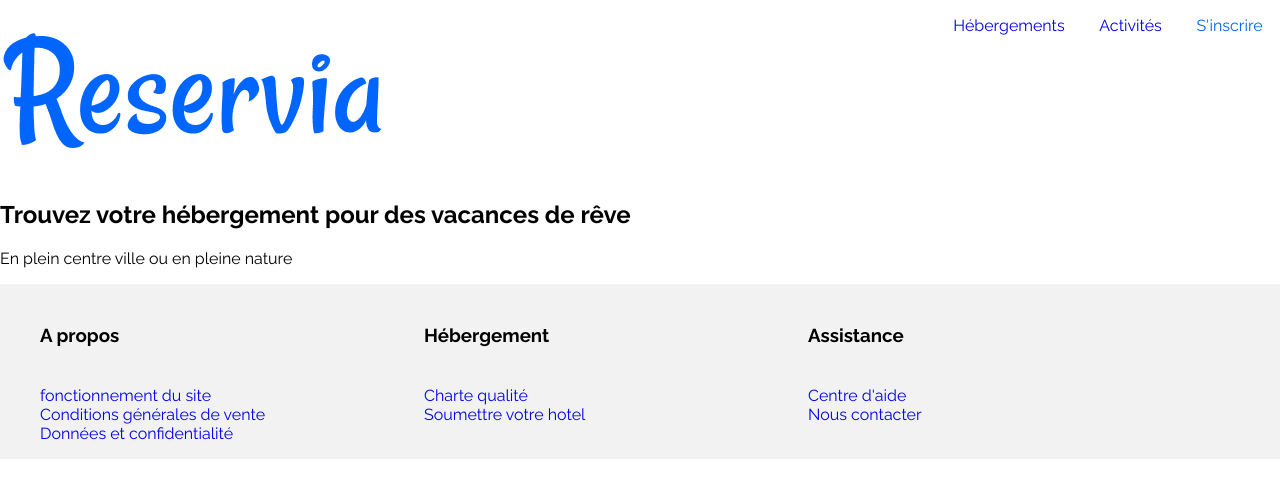
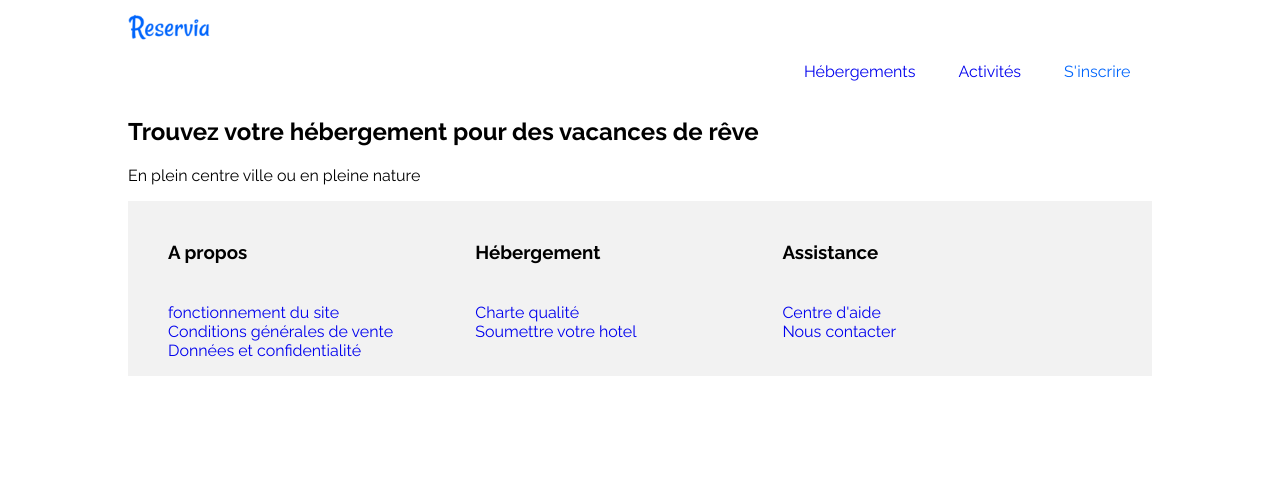
Before and after one commit to DeSousaAnthony/DeSousaAnthony_2_01072021, a plain HTML site: page index.html in a window 1280 px wide. Drawn offline with Linux system fonts and the light colour scheme.

Commit message:
redimension du logo

```diff
--- a/index.html
+++ b/index.html
@@ -10,7 +10,8 @@
     </head>
     <body>
         <header>
-            <img src="images/logo/Reservia@3x.png" alt="logo reservia">
+            <img src="images/logo/ReserviaV2.png" alt="logo reservia">
+            <div class="header-top">
                 <nav>
                     <ul>
                         <li><a href="#">Hébergements</a></li>
@@ -18,10 +19,14 @@
                         <li><a href="#" class="blue">S'inscrire</a></li>
                     </ul>
                 </nav>
+            </div>
+            <div class="header-bottom">
+                <h2>Trouvez votre hébergement pour des vacances de rêve</h2>
+                <p>En plein centre ville ou en pleine nature</p>
+            </div>
         </header>
         <section>
-            <h2>Trouvez votre hébergement pour des vacances de rêve</h2>
-            <p>En plein centre ville ou en pleine nature</p>
+
         </section>
         <footer>
             <div class="footer">
--- a/style.css
+++ b/style.css
@@ -1,7 +1,8 @@
 @import url('https://fonts.googleapis.com/css2?family=Raleway:wght@400;700&display=swap');
 body
 {
-    margin: 0;
+    margin-left: 10%;
+    margin-right: 10%;
     font-family: 'Raleway', sans-serif;
 }
 li
@@ -28,23 +29,29 @@ footer h3
 a{
     text-decoration: none;
 }
-nav{
-    width: 30%;
+a:hover{
+    background-color: blue;
 }
+a:visited{
+    color: #000000;
+}
+
 nav ul{
     display: flex;
     justify-content: space-around;
 }
 header{
     display: flex;
-    justify-content: space-between;
+    flex-direction: column;
+}
+.header-top{
+    margin-left: 60%;
+    justify-content: flex-end;
 }
 .blue{
     color: #0065FC;
 }
-a:hover{
-    background-color: #DEEBFF;
+header img{
+    padding: 0px 0px 0px 0px;
+    width: 8%;
 }
-a:visited{
-    color: #000000;
-}
```
Also changed, not shown: images/logo/ReserviaV2.png (added). Lines whose indentation alone changed are shown as unchanged.
